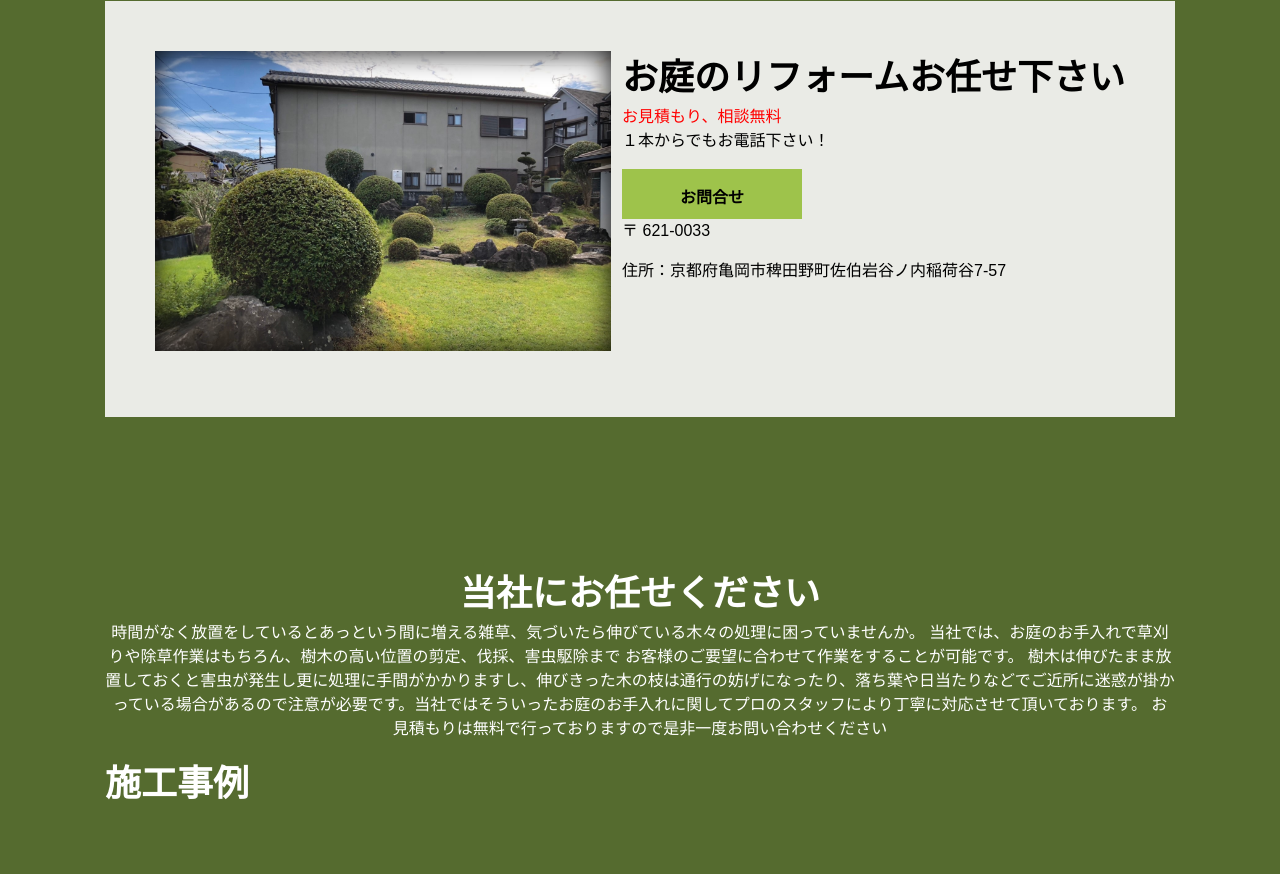
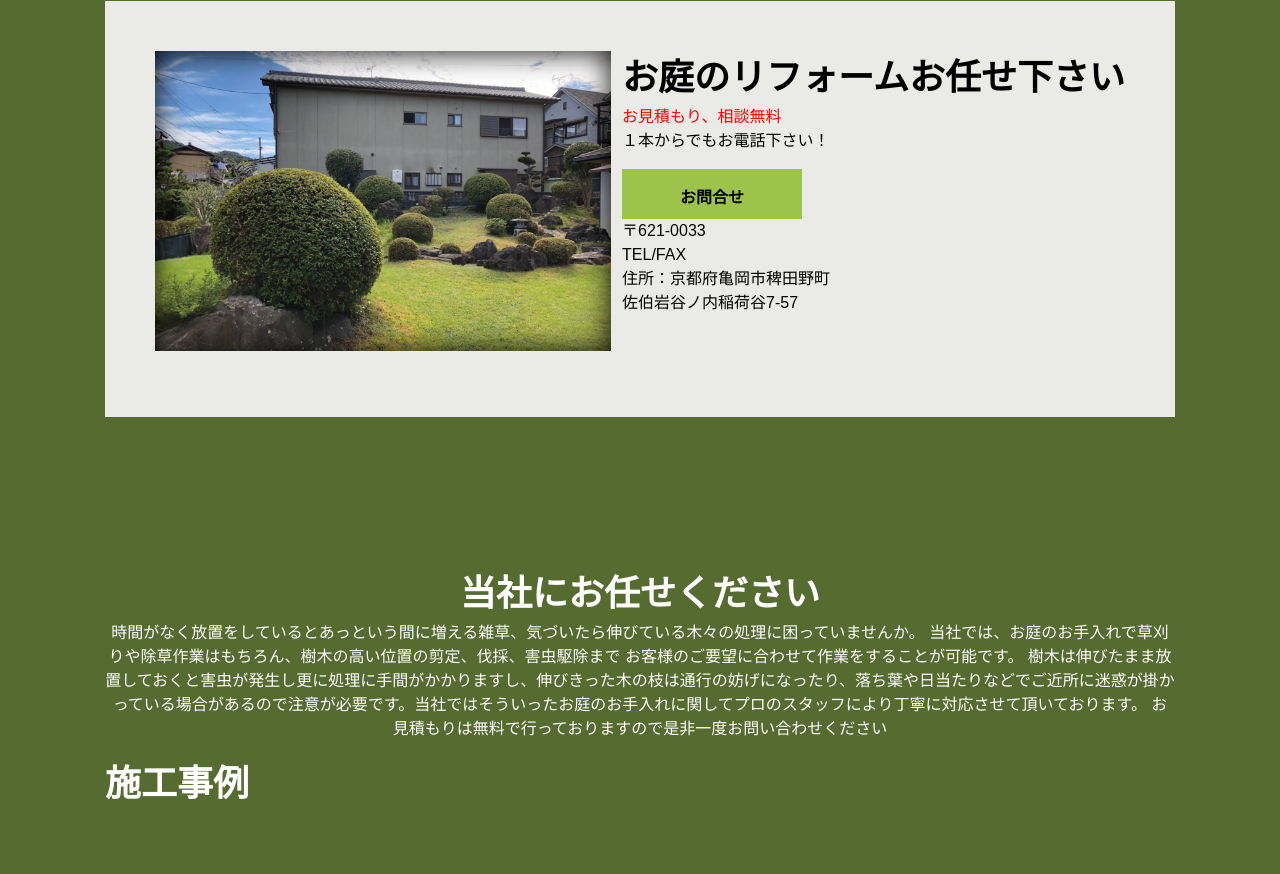
Before and after one commit to jiujianz/kazuzoen, a plain HTML site: page index.html in a window 1280 px wide. Shown: the part 1398-2272 px from the top of the page. Drawn offline with Linux system fonts and the light colour scheme; a web font is replaced by a local one.

Commit message:
fix layout

```diff
--- a/index.html
+++ b/index.html
@@ -91,8 +91,9 @@
                         <p>１本からでもお電話下さい！</p>
                       </div>
                       <button class="btn-info"><a href="tel:08038607489">お問合せ</a></button>
-                      <p>〒 621-0033</p>
-                      <p>住所：京都府亀岡市稗田野町佐伯岩谷ノ内稲荷谷7-57</p>
+                      <p class="zip-code">〒621-0033</p>
+                      <li class="introduction__link"><a href="tel:0771568558">TEL/FAX</a></li>
+                      <p>住所：京都府亀岡市稗田野町<br>佐伯岩谷ノ内稲荷谷7-57</p>
                     </div>
                   </div>
                 </div>
@@ -256,6 +257,7 @@
               <li class="footer__list btn-info"><a href="tel:08038607489">お問合せ</a></li>
             </ul>
           </nav>
+          <p class="footer__message">閲覧頂きありがとうございます</p>
         </footer>
       </div>
       <nav class="mobile-menu">
--- a/styles/breakpoints/_base.scss
+++ b/styles/breakpoints/_base.scss
@@ -98,6 +98,15 @@ main {
   &-sub {
     .red {
       color: red;
+    }
+  }
+  .zip-code {
+    margin-bottom: 0;
+  }
+  &__link {
+    list-style: none;
+    a {
+      color: $cBlack;
     }
   }
 }
@@ -331,6 +340,10 @@ main {
     font-size: 38px;
     justify-content: center;
   }
+
+  &__message {
+    text-align: center;
+  }
 }
 
 .side {
```
Also changed, not shown: styles/style.css, 1 other file.
